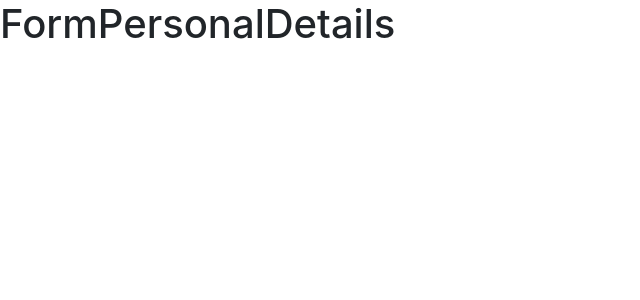
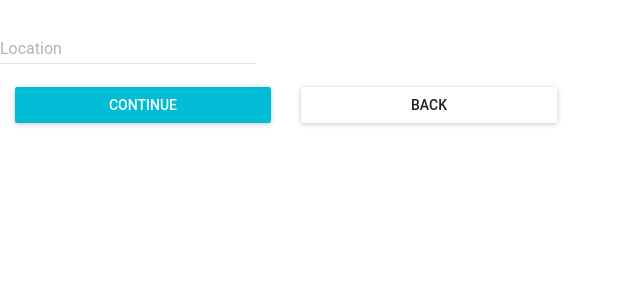
Before and after one commit to stephangriesel/contact-js, a React (Create React App) app in the folder client/: page / in a window 1280 px wide. Both pictures are taken after a click on the button "CONTINUE". Shown: the top 300 px of the page, without its empty margins (0-640 px from the left). Built offline with nearby package versions, Linux system fonts and the light colour scheme.

Commit message:
add next step & update styles

```diff
--- a/client/src/components/FormPersonalDetails.js
+++ b/client/src/components/FormPersonalDetails.js
@@ -0,0 +1,55 @@
+import React, { Component } from 'react';
+import MuiThemeProvider from 'material-ui/styles/MuiThemeProvider';
+import TextField from 'material-ui/TextField';
+import RaisedButton from 'material-ui/RaisedButton';
+import '../css/FormUserDetails.css';
+
+class FormUserDetails extends Component {
+    continue = e => {
+        e.preventDefault();
+        this.props.nextStep();
+    };
+    back = e => {
+        e.preventDefault();
+        this.props.prevStep();
+    };
+
+    render() {
+        const { values, handleChange } = this.props;
+        return (
+            <MuiThemeProvider>
+                <div class="formFields">
+                    <TextField
+                        hintText="Enter location"
+                        floatingLabelText="Location"
+                        onChange={handleChange('location')}
+                        defaultValue={values.location}
+                    />
+                    <div className="buttonPosition">
+                    <RaisedButton
+                        label="continue"
+                        primary={true}
+                        style={styles.button}
+                        onClick={this.continue}
+                    />
+                    <RaisedButton
+                        label="back"
+                        primary={false}
+                        style={styles.button}
+                        onClick={this.back}
+                    />
+                    </div>
+                </div>
+            </MuiThemeProvider>
+        )
+    }
+}
+
+const styles = {
+    button: {
+        margin:15,
+        width:'20%'
+    }
+}
+
+export default FormUserDetails;
--- a/client/src/components/UserForm.js
+++ b/client/src/components/UserForm.js
@@ -1,5 +1,6 @@
 import React, { Component } from 'react';
 import FormUserDetails from './FormUserDetails';
+import FormPersonalDetails from './FormPersonalDetails';
 
 class UserForm extends Component {
   state = {
@@ -8,7 +9,8 @@
     lastName: '',
     email: '',
     phone: '',
-    message: ''
+    message: '',
+    location:''
   }
 
   // Go to next step
@@ -61,7 +63,13 @@
           />
         )
       case 2:
-        return <h1>FormPersonalDetails</h1>
+          return (
+            <FormPersonalDetails
+              prevStep={this.prevStep}
+              handleChange={this.handleChange}
+              values={values}
+            />
+          )
       case 3:
         return <h1>Confirm</h1>
       case 4:
--- a/client/src/css/FormUserDetails.css
+++ b/client/src/css/FormUserDetails.css
@@ -6,3 +6,8 @@
 .button {
     background:#000;
 }
+
+.buttonPosition {
+    display:flex;
+    flex-direction: row;
+}
```
